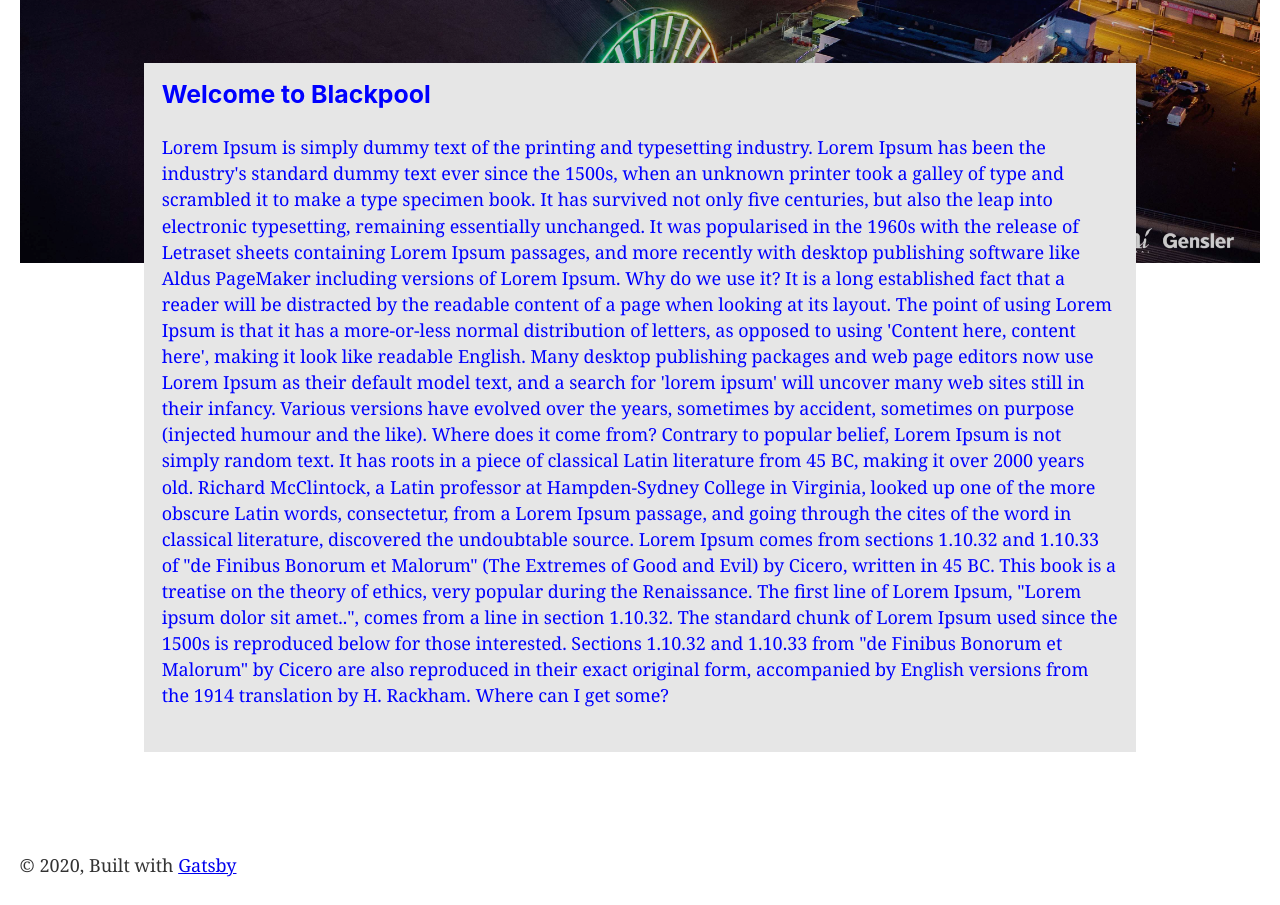
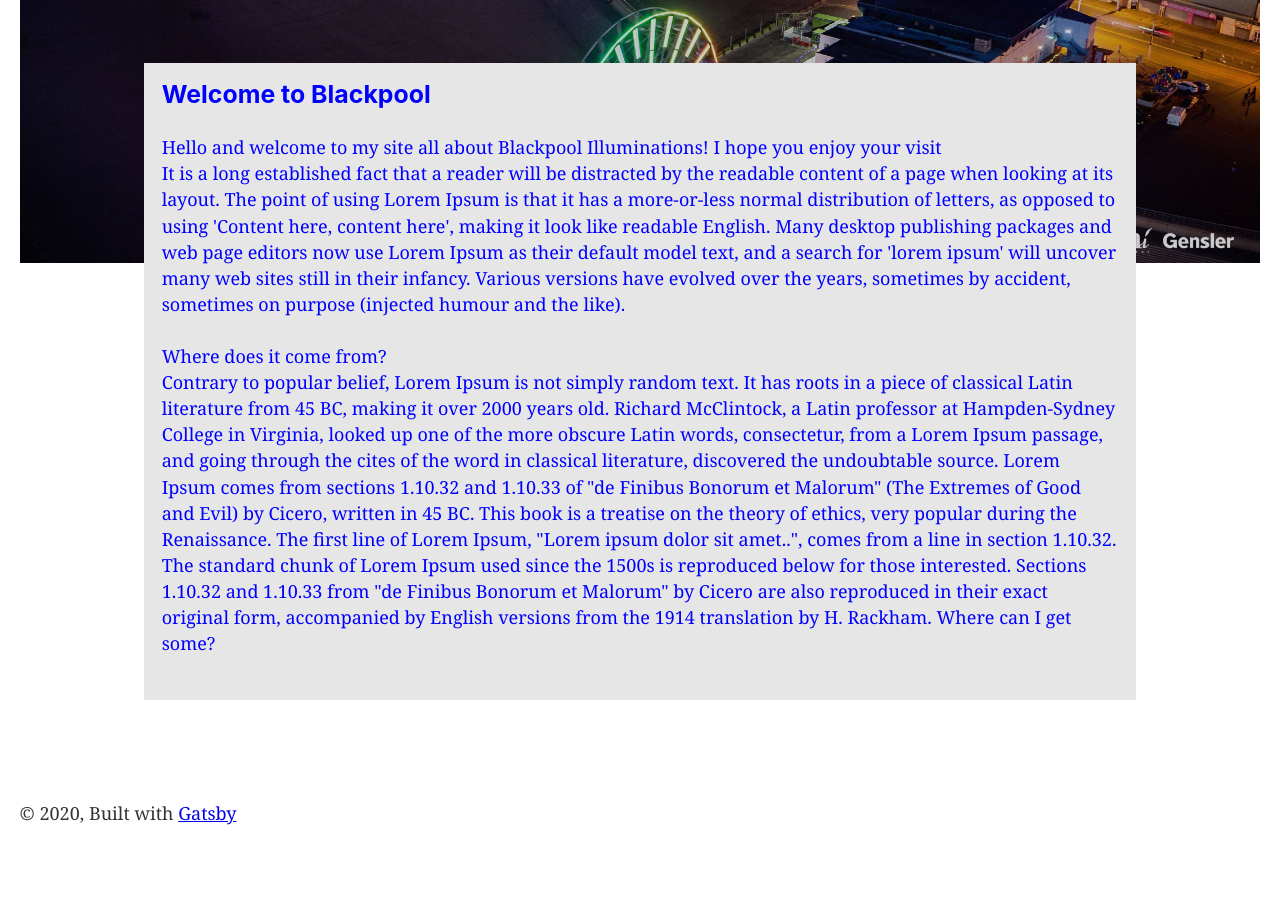
Before and after one commit to ste-scholes/Gatsby-bpl-site, a Gatsby site: page / in a window 1280 px wide. Shown: the part 660-1565 px from the top of the page. After the commit the page ends 1512 px from the top, so only its background shows below. Built offline with nearby package versions, Linux system fonts and the light colour scheme; Gatsby itself is replaced by a stand-in of ours.

Commit message:
updates to index

```diff
--- a/src/pages/index.js
+++ b/src/pages/index.js
@@ -29,13 +29,13 @@ const IndexPage = (props) => (
       </BackgroundImage>
     <div className="content-start">
     <h3>Welcome to Blackpool</h3>
-      <p>Lorem Ipsum is simply dummy text of the printing and typesetting industry. Lorem Ipsum has been the industry's standard dummy text ever since the 1500s, when an unknown printer took a galley of type and scrambled it to make a type specimen book. It has survived not only five centuries, but also the leap into electronic typesetting, remaining essentially unchanged. It was popularised in the 1960s with the release of Letraset sheets containing Lorem Ipsum passages, and more recently with desktop publishing software like Aldus PageMaker including versions of Lorem Ipsum.
-Why do we use it?
+      <p>Hello and welcome to my site all about Blackpool Illuminations!  I hope you enjoy your visit<p>
+It is a long established fact that a reader will be distracted by the readable content of a page when looking at its layout. The point of using Lorem Ipsum is that it has a more-or-less normal distribution of letters, as opposed to using 'Content here, content here', making it look like readable English. Many desktop publishing packages and web page editors now use Lorem Ipsum as their default model text, and a search for 'lorem ipsum' will uncover many web sites still in their infancy. Various versions have evolved over the years, sometimes by accident, sometimes on purpose (injected humour and the like).
+</p>
+<p>
 
-It is a long established fact that a reader will be distracted by the readable content of a page when looking at its layout. The point of using Lorem Ipsum is that it has a more-or-less normal distribution of letters, as opposed to using 'Content here, content here', making it look like readable English. Many desktop publishing packages and web page editors now use Lorem Ipsum as their default model text, and a search for 'lorem ipsum' will uncover many web sites still in their infancy. Various versions have evolved over the years, sometimes by accident, sometimes on purpose (injected humour and the like).
-
-Where does it come from?
-
+ Where does it come from?
+ </p>
 Contrary to popular belief, Lorem Ipsum is not simply random text. It has roots in a piece of classical Latin literature from 45 BC, making it over 2000 years old. Richard McClintock, a Latin professor at Hampden-Sydney College in Virginia, looked up one of the more obscure Latin words, consectetur, from a Lorem Ipsum passage, and going through the cites of the word in classical literature, discovered the undoubtable source. Lorem Ipsum comes from sections 1.10.32 and 1.10.33 of "de Finibus Bonorum et Malorum" (The Extremes of Good and Evil) by Cicero, written in 45 BC. This book is a treatise on the theory of ethics, very popular during the Renaissance. The first line of Lorem Ipsum, "Lorem ipsum dolor sit amet..", comes from a line in section 1.10.32.
 
 The standard chunk of Lorem Ipsum used since the 1500s is reproduced below for those interested. Sections 1.10.32 and 1.10.33 from "de Finibus Bonorum et Malorum" by Cicero are also reproduced in their exact original form, accompanied by English versions from the 1914 translation by H. Rackham.
```
